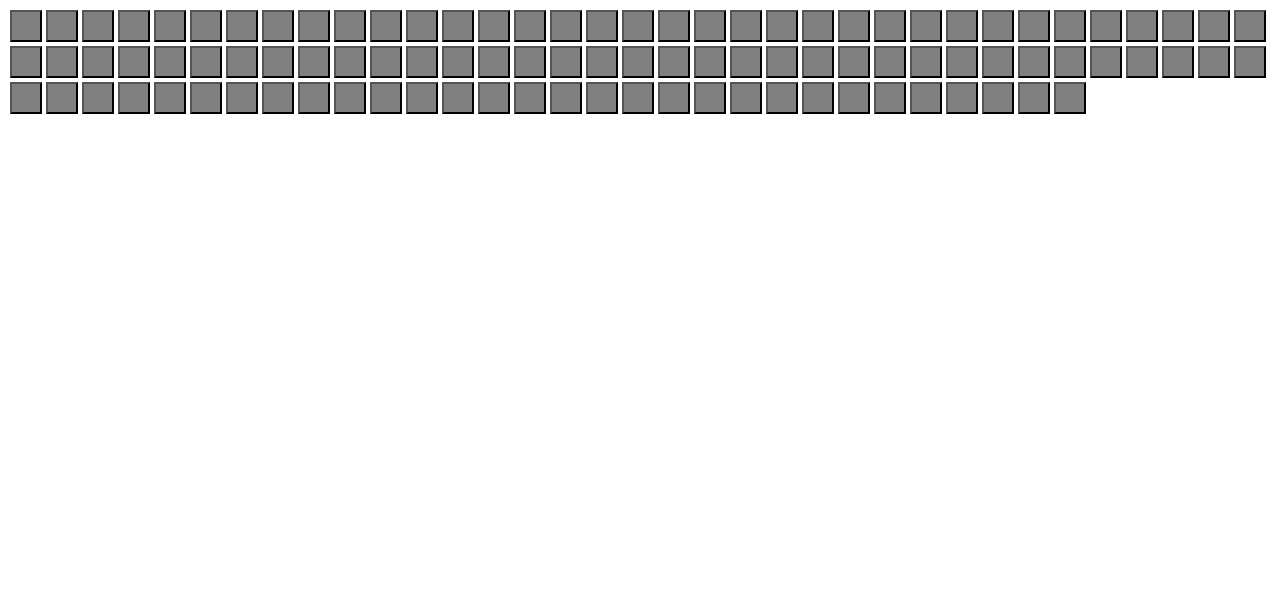
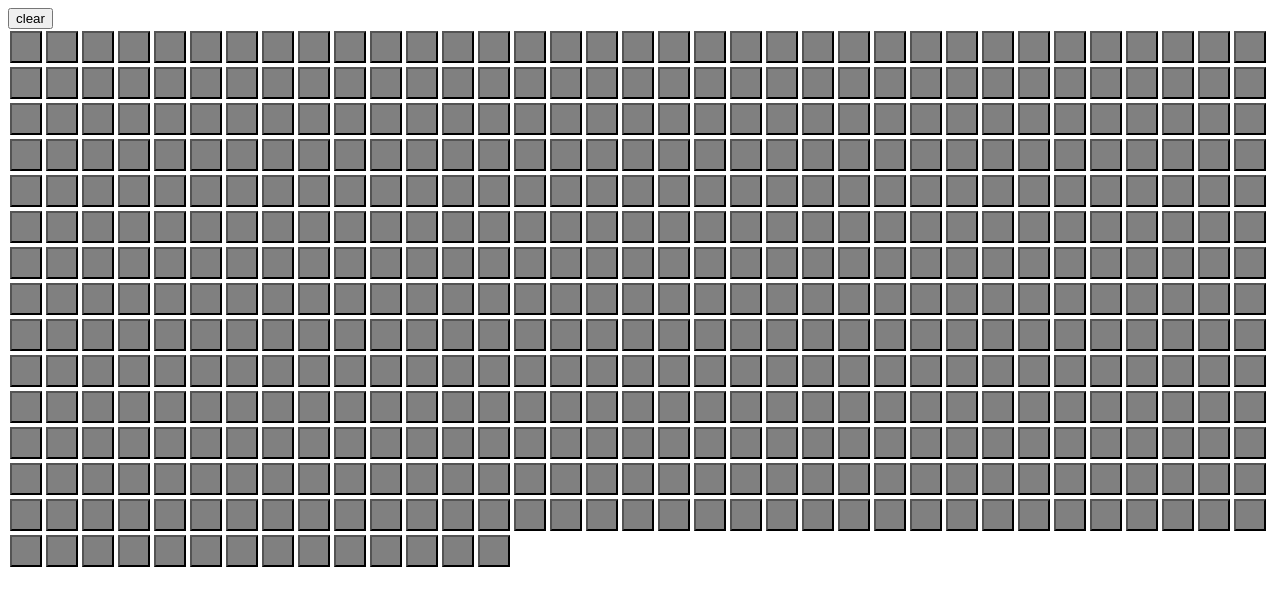
Before and after one commit to lleduff/graph, a React (Create React App) app: page / in a window 1280 px wide. Shown: the top 606 px of the page. Built offline with nearby package versions, Linux system fonts and the light colour scheme.

Commit message:
Added clear button and cleanup

```diff
--- a/src/App.js
+++ b/src/App.js
@@ -3,8 +3,8 @@ import Map from "./Map";
 import { v4 as uuidv4 } from 'uuid';
 
 
-function initiateMap(width, height) {
-    const newMap = Array(height * height);
+function initiateMap(length) {
+    const newMap = Array(length);
     for (let i = 0; i < newMap.length; i++) {
         newMap[i] = {id:uuidv4(), active: true}
     }
@@ -12,7 +12,7 @@ function initiateMap(width, height) {
 }
 
 function App() {
-    const [ map, setMap ] = useState(initiateMap(20, 10))
+    const [ map, setMap ] = useState(initiateMap(504))
 
     const [ currentNodeState, setCurrent ] = useState(null);
 
@@ -35,8 +35,19 @@ function App() {
         setMap(newMap);
     }
 
+    function handleClear(e) {
+        const newMap = [...map];
+        newMap.map(node => node.active = true);
+        setMap(newMap);
+    }
+
     return (
-        <Map map={map} changeNodeState={changeNodeState} changeFirstNode={changeFirstNode}/>
+        <>
+            <div>
+                <button onClick={handleClear}>clear</button>
+            </div>
+            <Map map={map} changeNodeState={changeNodeState} changeFirstNode={changeFirstNode}/>
+        </>
     );
 }
 
--- a/src/Map.js
+++ b/src/Map.js
@@ -1,10 +1,13 @@
 import React from 'react';
-import Node from './Node'
+import Node from './Node';
+import './App.css';
 
 export default function Map({ map, changeNodeState, changeFirstNode }) {
     return (
-        map.map(node => {
-            return <Node key={node.id} node={node} changeNodeState={changeNodeState} changeFirstNode={changeFirstNode}/>
-        })
+        <>
+            {map.map(node => {
+                return <Node key={node.id} node={node} changeNodeState={changeNodeState} changeFirstNode={changeFirstNode}/>
+            })}
+        </>
     );
 }
```
